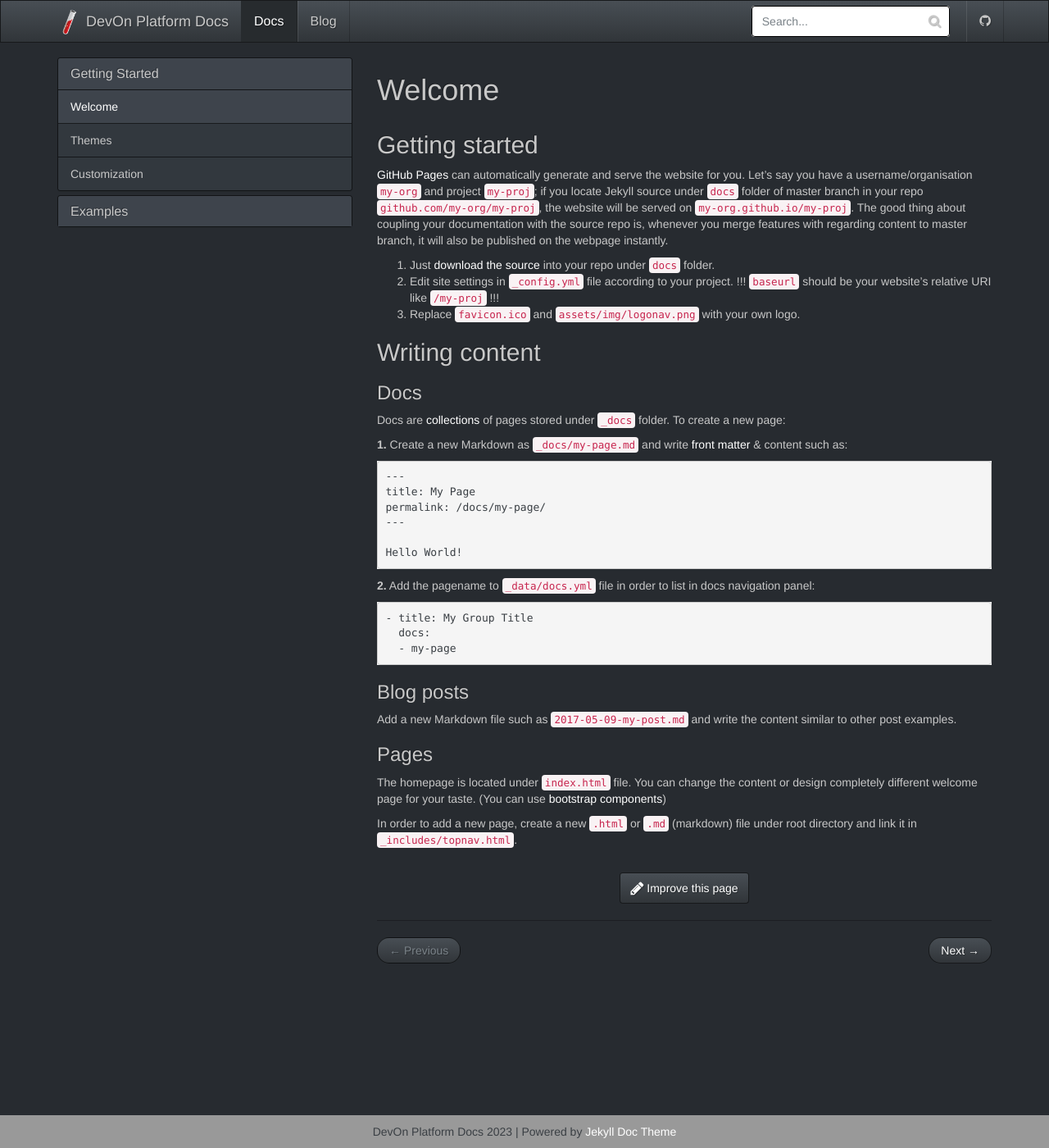
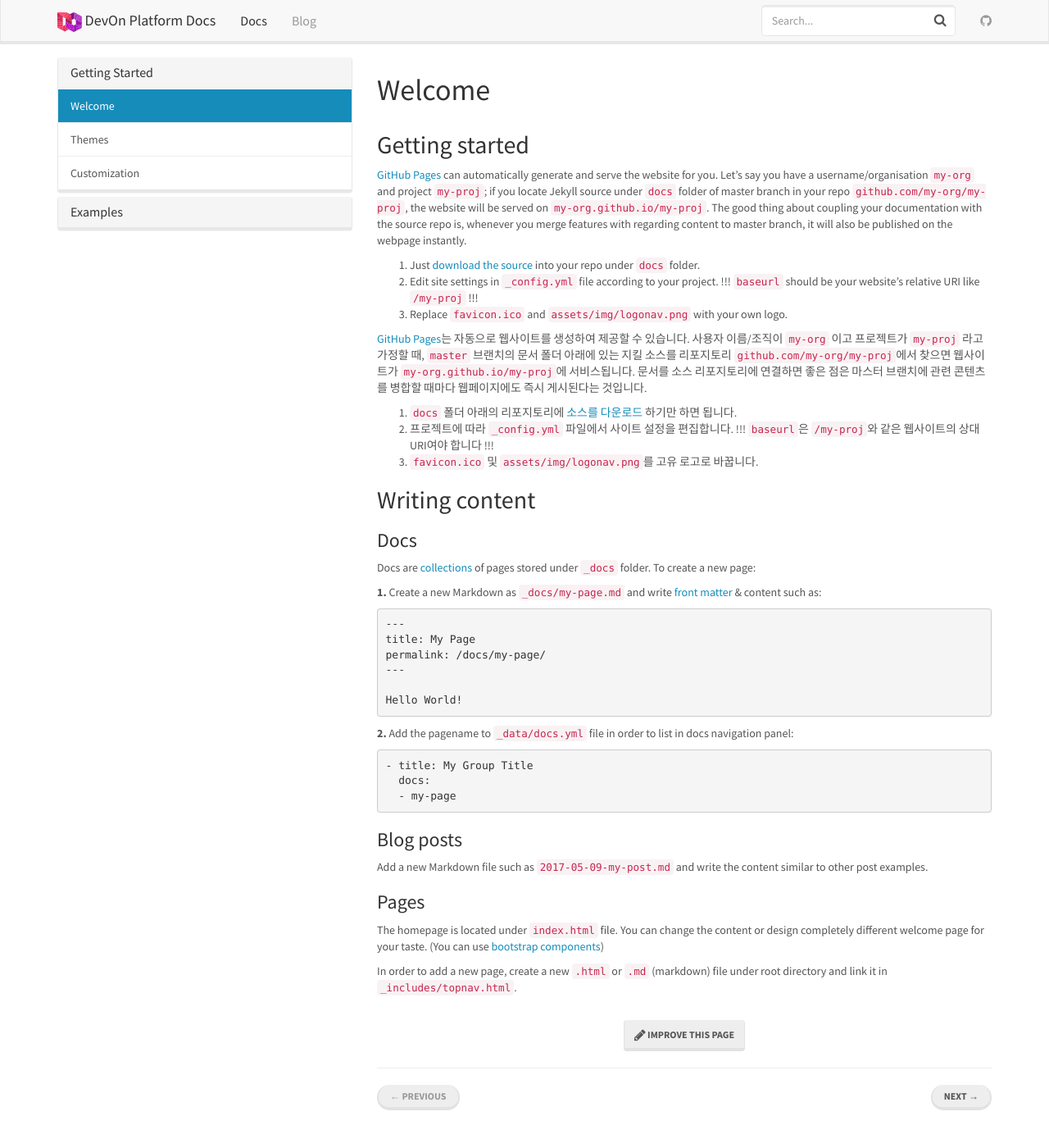
Before and after one commit to devonlab/docs, a Jekyll site: the page built from _docs/index.md, in a window 1280 px wide and 1400 px high. Shown: the whole window at 82% size. Built offline with Jekyll 4.4.1, drawn with Linux system fonts in a browser that asks for light colours.

Commit message:
PP10410523-382 Docs 로고 변경 및 샘플 텍스트 추가

```diff
--- a/_config.yml
+++ b/_config.yml
@@ -13,7 +13,7 @@ git_edit_address: https://github.com/aksakalli/jekyll-doc-theme/blob/gh-pages
 
 # theme options from https://bootswatch.com/3/
 # comment out this to use default Bootstrap
-bootwatch: Slate # cerulean cosmo custom cyborg darkly flatly journal lumen readable sandstone simplex slate solar spacelab superhero united yeti
+bootwatch: Lumen # cerulean cosmo custom cyborg darkly flatly journal lumen readable sandstone simplex slate solar spacelab superhero united yeti
 
 # Build settings
 markdown: kramdown
--- a/_docs/index.md
+++ b/_docs/index.md
@@ -13,6 +13,12 @@ The good thing about coupling your documentation with the source repo is, whenev
 1. Just [download the source](https://github.com/aksakalli/jekyll-doc-theme/archive/gh-pages.zip) into your repo under `docs` folder.
 2. Edit site settings in  `_config.yml` file according to your project. !!! `baseurl` should be your website's relative URI like `/my-proj` !!!
 3. Replace `favicon.ico` and `assets/img/logonav.png` with your own logo.
+
+[GitHub Pages](https://pages.github.com)는 자동으로 웹사이트를 생성하여 제공할 수 있습니다. 사용자 이름/조직이 `my-org` 이고 프로젝트가 `my-proj` 라고 가정할 때, `master` 브랜치의 문서 폴더 아래에 있는 지킬 소스를 리포지토리 `github.com/my-org/my-proj`에서 찾으면 웹사이트가 `my-org.github.io/my-proj`에 서비스됩니다. 문서를 소스 리포지토리에 연결하면 좋은 점은 마스터 브랜치에 관련 콘텐츠를 병합할 때마다 웹페이지에도 즉시 게시된다는 것입니다.
+
+1. `docs` 폴더 아래의 리포지토리에 [소스를 다운로드](https://github.com/aksakalli/jekyll-doc-theme/archive/gh-pages.zip) 하기만 하면 됩니다.
+2. 프로젝트에 따라 `_config.yml` 파일에서 사이트 설정을 편집합니다. !!! `baseurl`은 `/my-proj`와 같은 웹사이트의 상대 URI여야 합니다 !!!
+3. `favicon.ico` 및 `assets/img/logonav.png`를 고유 로고로 바꿉니다.
 
 ## Writing content
 
--- a/_includes/topnav.html
+++ b/_includes/topnav.html
@@ -8,7 +8,7 @@
         <span class="icon-bar"></span>
       </button>
             <a class="navbar-brand" href="{{ site.baseurl }}/">
-                <span><img src="{{ "/assets/img/logonav.png" | relative_url }}" alt="Logo"></span> {{ site.title }}
+                <span><img src="{{ "/assets/img/logonav.svg" | relative_url }}" alt="Logo"></span> {{ site.title }}
             </a>
         </div>
         <div id="navbar" class="collapse navbar-collapse">
```
Also changed, not shown: assets/img/logonav.svg (added).
